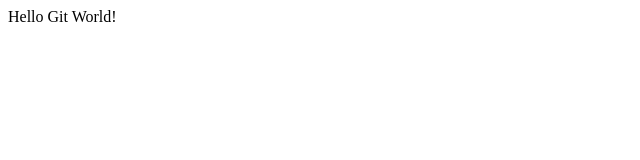
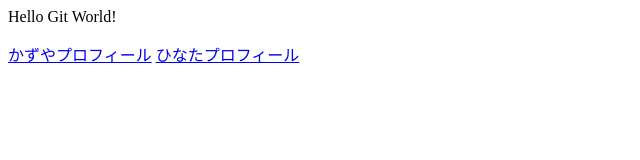
Before and after one commit to knagaki1225/git_task1, a plain HTML site: page index.html in a window 1280 px wide. Shown: the whole page, without its empty margins (0-640 px from the left). Drawn offline with Linux system fonts and the light colour scheme.

Commit message:
プロフィールファイルの作成

```diff
--- a/index.html
+++ b/index.html
@@ -2,5 +2,7 @@
 <html>
 	<body>
 		<p>Hello Git World!</p>
+		<a href="profil_A.html">かずやプロフィール</a>
+		<a href="profil_B.html">ひなたプロフィール</a>
 	</body>
 </html>
```
Also changed, not shown: profil_A.html (added), profil_B.html (added).
